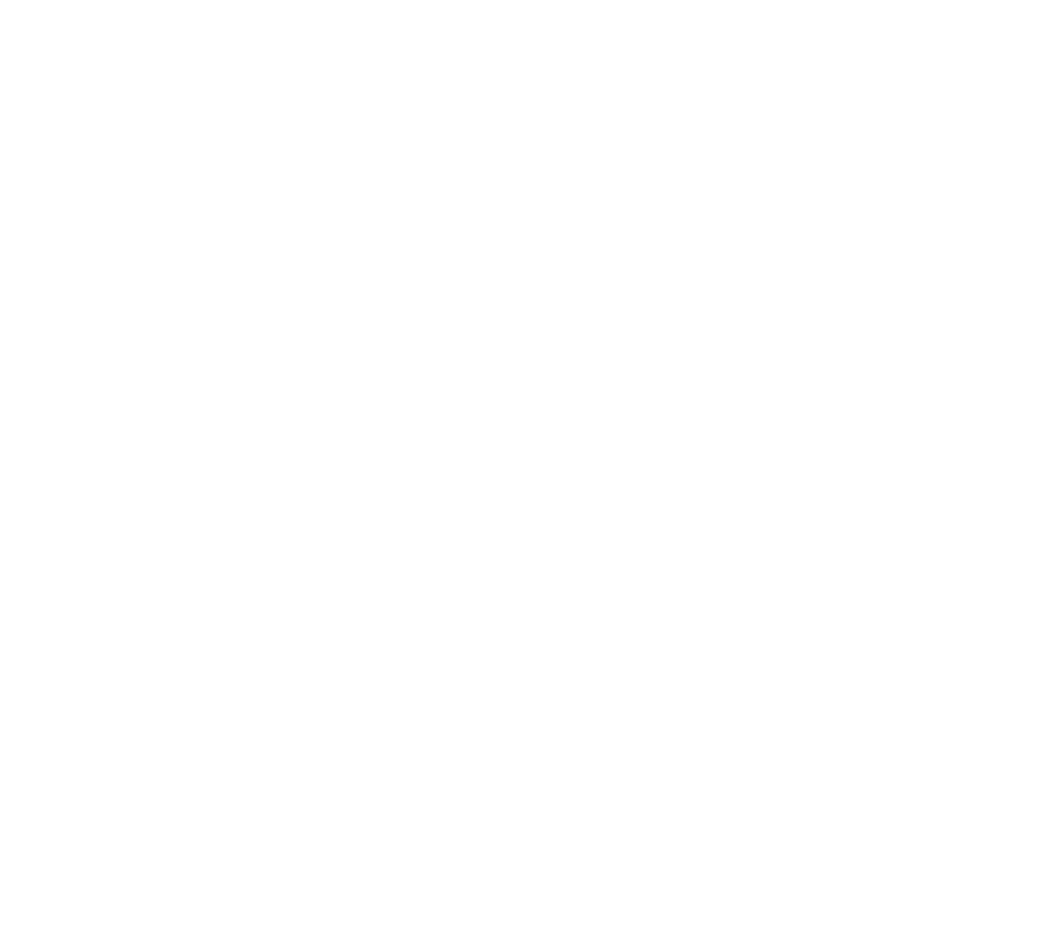
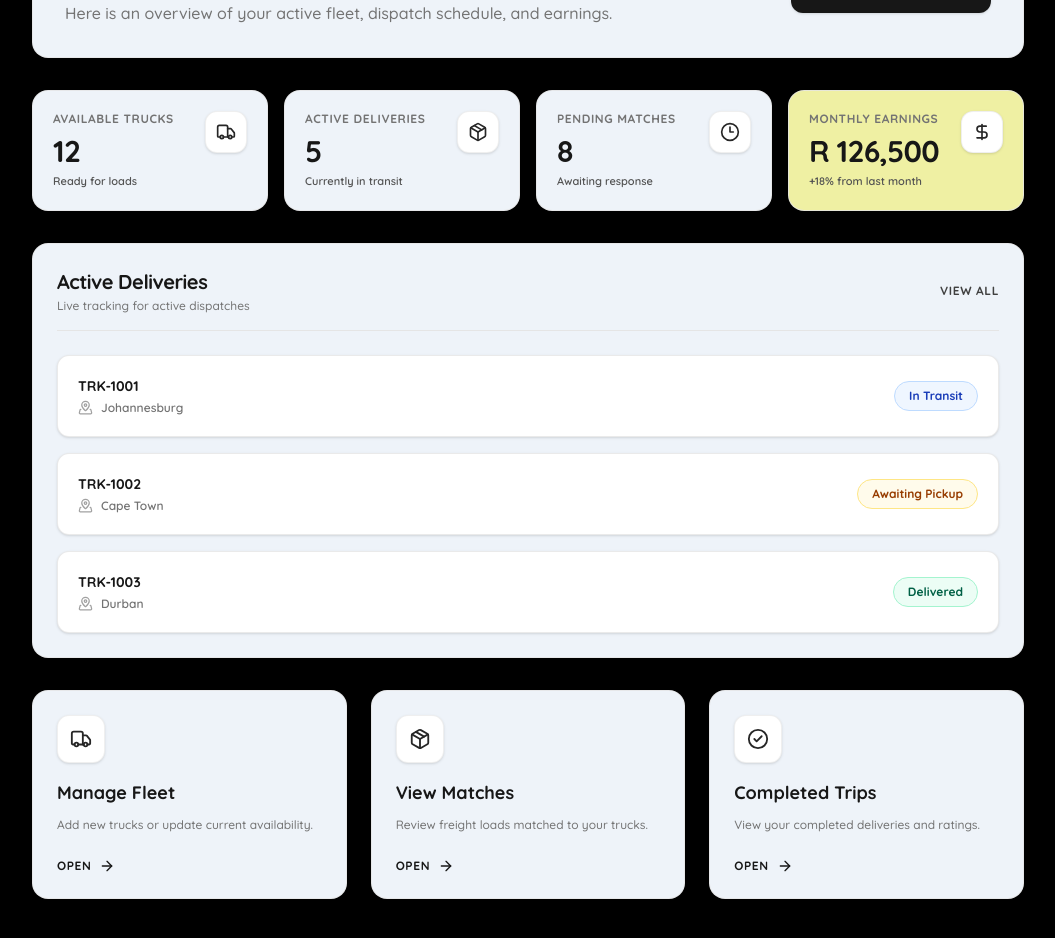
Before and after one commit to RefilweSothoane/tamp-mvp, a React (Vite) app: page /transporter/dashboard in a window 1280 px wide. Before the commit this address had no page. Shown: the part 220-1158 px from the top of the page, without its empty margins (112-1167 px from the left). Before the commit the page ends 800 px from the top, so only its background shows below. Built offline with nearby package versions, Linux system fonts and the light colour scheme.

Commit message:
Add TransporterDashboard component and update routing for transporter dashboard

```diff
--- a/src/pages/transporter/Dashboard.jsx
+++ b/src/pages/transporter/Dashboard.jsx
@@ -1,9 +1,219 @@
-function Dashboard() {
+import Layout from "../../components/layout/Layout";
+import {
+  Truck,
+  Package,
+  MapPinned,
+  DollarSign,
+  PlusCircle,
+  Clock3,
+  CheckCircle2,
+  ArrowRight,
+} from "lucide-react";
+
+function TransporterDashboard() {
+  const stats = [
+    {
+      title: "Available Trucks",
+      value: "12",
+      subtitle: "Ready for loads",
+      icon: Truck,
+      bgColor: "bg-[#EEF3F9]",
+    },
+    {
+      title: "Active Deliveries",
+      value: "5",
+      subtitle: "Currently in transit",
+      icon: Package,
+      bgColor: "bg-[#EEF3F9]",
+    },
+    {
+      title: "Pending Matches",
+      value: "8",
+      subtitle: "Awaiting response",
+      icon: Clock3,
+      bgColor: "bg-[#EEF3F9]",
+    },
+    {
+      title: "Monthly Earnings",
+      value: "R 126,500",
+      subtitle: "+18% from last month",
+      icon: DollarSign,
+      bgColor: "bg-[#EFF0A3]",
+    },
+  ];
+
+  const deliveries = [
+    {
+      id: "TRK-1001",
+      destination: "Johannesburg",
+      status: "In Transit",
+    },
+    {
+      id: "TRK-1002",
+      destination: "Cape Town",
+      status: "Awaiting Pickup",
+    },
+    {
+      id: "TRK-1003",
+      destination: "Durban",
+      status: "Delivered",
+    },
+  ];
+
+  const quickActions = [
+    {
+      title: "Manage Fleet",
+      description: "Add new trucks or update current availability.",
+      icon: Truck,
+    },
+    {
+      title: "View Matches",
+      description: "Review freight loads matched to your trucks.",
+      icon: Package,
+    },
+    {
+      title: "Completed Trips",
+      description: "View your completed deliveries and ratings.",
+      icon: CheckCircle2,
+    },
+  ];
+
   return (
-    <div>
-      <h1>Transporter Dashboard</h1>
-    </div>
+    <Layout>
+      <div className="min-h-screen bg-black text-white p-6 md:p-10 antialiased selection:bg-white selection:text-black">
+        <div className="max-w-7xl mx-auto space-y-8">
+
+          {/* Top Banner / Greeting */}
+          <section className="bg-[#EEF3F9] rounded-2xl p-6 md:p-8 text-neutral-900 flex flex-col md:flex-row items-start md:items-center justify-between gap-6 shadow-sm border border-neutral-200/80">
+            <div>
+              <h1 className="text-3xl md:text-4xl font-bold tracking-tight text-neutral-900">
+                Good Morning, Transporter
+              </h1>
+              <p className="text-neutral-500 text-sm md:text-base mt-1 font-medium">
+                Here is an overview of your active fleet, dispatch schedule, and earnings.
+              </p>
+            </div>
+
+            <button className="bg-neutral-900 hover:bg-neutral-800 text-white font-semibold text-sm px-5 py-3 rounded-xl flex items-center gap-2 transition-all cursor-pointer shadow-sm active:scale-[0.98] shrink-0">
+              <PlusCircle size={18} />
+              <span>Post Available Truck</span>
+            </button>
+          </section>
+
+          {/* Stats Grid */}
+          <section className="grid gap-4 sm:grid-cols-2 xl:grid-cols-4">
+            {stats.map((stat) => {
+              const Icon = stat.icon;
+
+              return (
+                <div
+                  key={stat.title}
+                  className={`${stat.bgColor} rounded-2xl p-5 shadow-sm text-neutral-900 border border-neutral-200/80 flex items-start justify-between gap-3 min-w-0`}
+                >
+                  <div className="min-w-0 flex-1">
+                    <p className="text-xs font-bold uppercase tracking-wider text-neutral-500 truncate">
+                      {stat.title}
+                    </p>
+                    <h2 className="text-2xl lg:text-3xl font-bold mt-1.5 tracking-tight truncate">
+                      {stat.value}
+                    </h2>
+                    <p className="text-[11px] font-semibold text-neutral-600 mt-1 truncate">
+                      {stat.subtitle}
+                    </p>
+                  </div>
+
+                  <div className="p-2.5 rounded-xl bg-white shadow-sm border border-neutral-200/60 shrink-0">
+                    <Icon size={20} className="text-neutral-800" />
+                  </div>
+                </div>
+              );
+            })}
+          </section>
+
+          {/* Active Deliveries */}
+          <section className="bg-[#EEF3F9] rounded-2xl p-6 text-neutral-900 border border-neutral-200/80 space-y-6 shadow-sm">
+            <div className="flex justify-between items-center pb-4 border-b border-neutral-200">
+              <div>
+                <h2 className="text-xl font-bold tracking-tight">Active Deliveries</h2>
+                <p className="text-xs text-neutral-500 mt-0.5">Live tracking for active dispatches</p>
+              </div>
+
+              <button className="text-xs font-bold text-neutral-700 hover:text-neutral-900 uppercase tracking-wider cursor-pointer">
+                View All
+              </button>
+            </div>
+
+            <div className="space-y-4">
+              {deliveries.map((delivery) => (
+                <div
+                  key={delivery.id}
+                  className="bg-white rounded-xl p-5 border border-neutral-200/80 shadow-sm flex flex-col md:flex-row md:items-center justify-between gap-4"
+                >
+                  <div>
+                    <h3 className="font-bold text-sm text-neutral-900">
+                      {delivery.id}
+                    </h3>
+
+                    <div className="flex items-center gap-2 text-xs font-semibold text-neutral-500 mt-1">
+                      <MapPinned size={15} className="text-neutral-400" />
+                      <span>{delivery.destination}</span>
+                    </div>
+                  </div>
+
+                  <div>
+                    <span
+                      className={`inline-block px-3.5 py-1.5 rounded-full text-xs font-bold border ${
+                        delivery.status === "Delivered"
+                          ? "bg-emerald-50 text-emerald-800 border-emerald-200"
+                          : delivery.status === "In Transit"
+                          ? "bg-blue-50 text-blue-800 border-blue-200"
+                          : "bg-amber-50 text-amber-800 border-amber-200"
+                      }`}
+                    >
+                      {delivery.status}
+                    </span>
+                  </div>
+                </div>
+              ))}
+            </div>
+          </section>
+
+          {/* Quick Actions */}
+          <section className="grid md:grid-cols-3 gap-6">
+            {quickActions.map((action) => {
+              const Icon = action.icon;
+              return (
+                <div
+                  key={action.title}
+                  className="bg-[#EEF3F9] rounded-2xl p-6 text-neutral-900 border border-neutral-200/80 shadow-sm flex flex-col justify-between"
+                >
+                  <div>
+                    <div className="p-3 w-fit rounded-xl bg-white shadow-sm border border-neutral-200/60 mb-4">
+                      <Icon size={22} className="text-neutral-800" />
+                    </div>
+
+                    <h3 className="font-bold text-lg text-neutral-900">
+                      {action.title}
+                    </h3>
+
+                    <p className="text-xs text-neutral-500 mt-2 leading-relaxed">
+                      {action.description}
+                    </p>
+                  </div>
+
+                  <button className="mt-6 flex items-center gap-2 text-xs font-bold text-neutral-900 hover:gap-3 transition-all uppercase tracking-wider cursor-pointer">
+                    <span>Open</span>
+                    <ArrowRight size={16} />
+                  </button>
+                </div>
+              );
+            })}
+          </section>
+
+        </div>
+      </div>
+    </Layout>
   );
 }
 
-export default Dashboard;
+export default TransporterDashboard;
--- a/src/routes/AppRoutes.jsx
+++ b/src/routes/AppRoutes.jsx
@@ -8,6 +8,7 @@ import Dashboard from "../pages/freight-owner/Dashboard";
 import PostLoad from "../pages/freight-owner/PostLoad";
 import LandingPage from "../pages/Landing/LandingPage";
 import MatchRecommendations from "../pages/freight-owner/MatchRecommendations";
+import TransporterDashboard from "../pages/transporter/Dashboard";
 
 function AppRoutes() {
   return (
@@ -26,6 +27,7 @@ function AppRoutes() {
         <Route path="/freight-owner/dashboard" element={<Dashboard />} />
         <Route path="/freight-owner/post-load" element={<PostLoad />} />
         <Route path="/freight-owner/matches" element={<MatchRecommendations />} />
+        <Route path="/transporter/dashboard" element={<TransporterDashboard />} />
       </Routes>
 
     </BrowserRouter>
```
